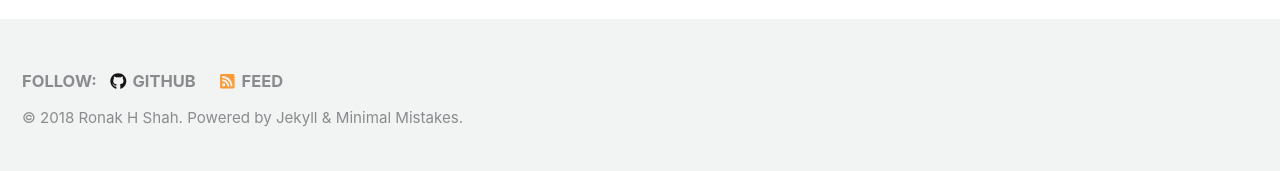
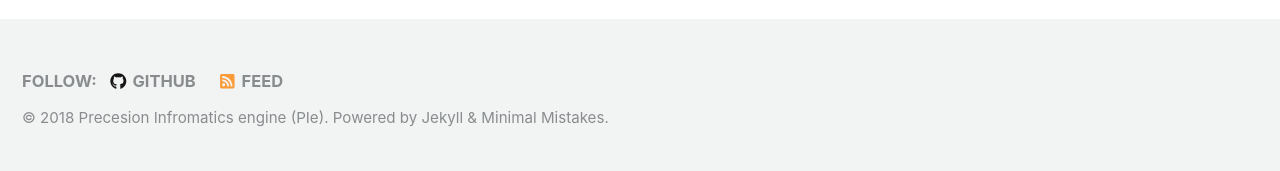
Before and after one commit to rhshah/PIe, a Jekyll site: the page built from docs/index.md, in a window 1280 px wide. Shown: the part 1599-1770 px from the top of the page. Built offline with Jekyll 4.4.1, drawn with Linux system fonts in a browser that asks for light colours; nearby versions of some CDN libraries; our own code applies the rules of GitHub Pages for plain Markdown files.

Commit message:
Test modified config

```diff
--- a/docs/_config.yml
+++ b/docs/_config.yml
@@ -18,7 +18,7 @@
 locale                   : "en-US"
 title                    : "PIe"
 title_separator          : "-"
-name                     : "Ronak H Shah"
+name                     : "Precesion Infromatics engine (PIe)"
 description              : "Precesion Informatics engine (PIe), a place for storing moving parts to writing portable, flexible and reporducible workflow."
 url                      : "https://northwellhealth-humangenomics.github.io/" # the base hostname & protocol for your site e.g. "https://mmistakes.github.io"
 baseurl                  : "/PIe" # the subpath of your site, e.g. "/blog"
@@ -98,9 +98,9 @@
 
 # Site Author
 author:
-  name             : "Ronak Shah"
+  name             : "NorthwellHealth-HumanGenomics"
   avatar           : # path of avatar image, e.g. "/assets/images/bio-photo.jpg"
-  bio              : "Computational Biologist"
+  bio              : "Organization"
   location         : "New York, NY"
   email            : "rshah22@northwell.edu"
   uri              :
@@ -111,7 +111,7 @@
   flickr           :
   facebook         :
   foursquare       :
-  github           :  "rhshah"
+  github           :  "NorthwellHealth-HumanGenomics"
   gitlab           :
   google_plus      :
   keybase          :
```
